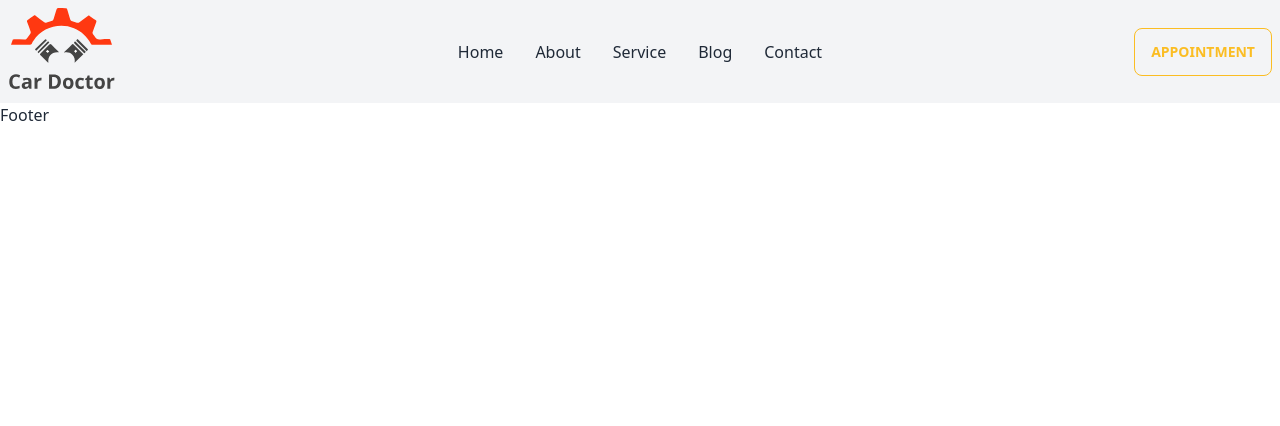
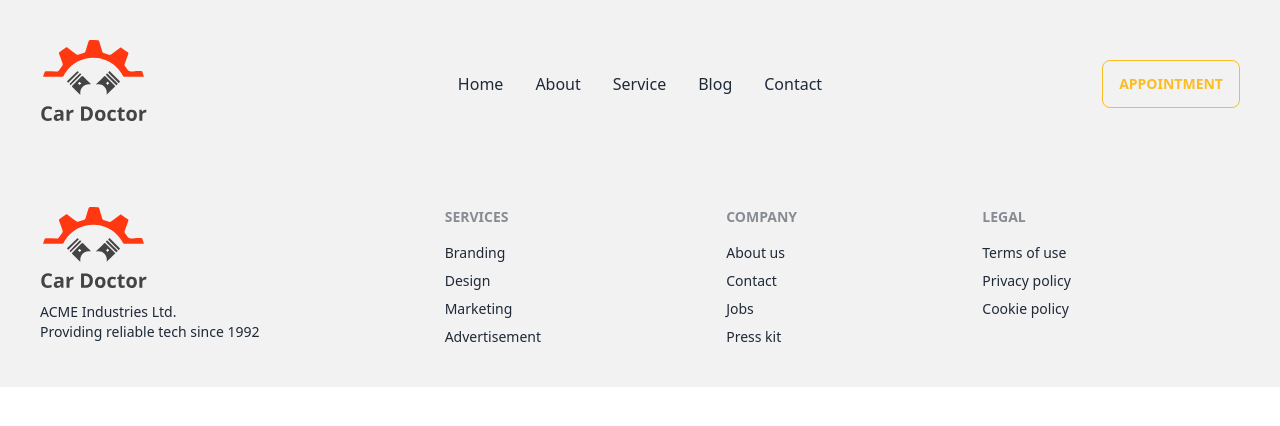
Before and after one commit to liton61/car-doctor-client, a React (Vite) app: page / in a window 1280 px wide. Shown: the top 426 px of the page. Built offline with nearby package versions, Linux system fonts and the light colour scheme.

Commit message:
footer added

```diff
--- a/src/components/Footer/Footer.jsx
+++ b/src/components/Footer/Footer.jsx
@@ -1,9 +1,34 @@
-
+import logo from '../../assets/icons/logo.svg'
 
 const Footer = () => {
     return (
         <div>
-            <h1>Footer</h1>
+            <footer className="footer p-10 bg-base-200 text-base-content">
+                <aside>
+                    <img src={logo} alt="" />
+                    <p>ACME Industries Ltd.<br />Providing reliable tech since 1992</p>
+                </aside>
+                <nav>
+                    <header className="footer-title">Services</header>
+                    <a className="link link-hover">Branding</a>
+                    <a className="link link-hover">Design</a>
+                    <a className="link link-hover">Marketing</a>
+                    <a className="link link-hover">Advertisement</a>
+                </nav>
+                <nav>
+                    <header className="footer-title">Company</header>
+                    <a className="link link-hover">About us</a>
+                    <a className="link link-hover">Contact</a>
+                    <a className="link link-hover">Jobs</a>
+                    <a className="link link-hover">Press kit</a>
+                </nav>
+                <nav>
+                    <header className="footer-title">Legal</header>
+                    <a className="link link-hover">Terms of use</a>
+                    <a className="link link-hover">Privacy policy</a>
+                    <a className="link link-hover">Cookie policy</a>
+                </nav>
+            </footer>
         </div>
     );
 };
--- a/src/components/Header/Header.jsx
+++ b/src/components/Header/Header.jsx
@@ -12,7 +12,7 @@
     </>
     return (
         <div>
-            <div className="navbar bg-gray-100">
+            <div className="navbar p-10 bg-base-200">
                 <div className="navbar-start">
                     <div className="dropdown">
                         <label tabIndex={0} className="btn btn-ghost lg:hidden">
```
